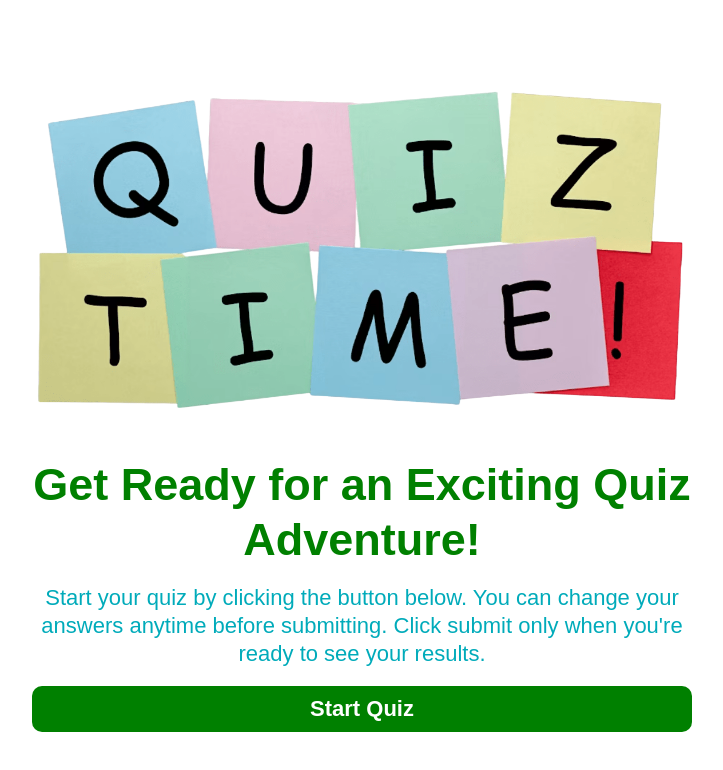
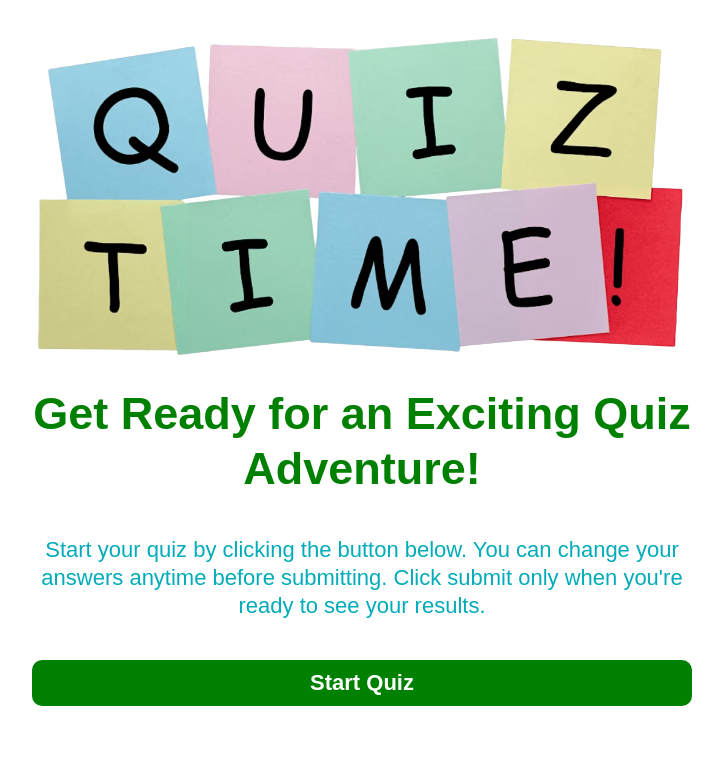
Before and after one commit to WaqasAfridi/interactive-quiz, a plain HTML site: page index.html in a window 1280 px wide. Shown: the whole page, without its empty margins (278-1001 px from the left). Drawn offline with nearby package versions, Linux system fonts and the light colour scheme; a web font is replaced by a local one.

Commit message:
fixed text spacing on landing page

```diff
--- a/styling/style.css
+++ b/styling/style.css
@@ -20,6 +20,9 @@ main {
   justify-content: center;
   align-items: center;
   flex-direction: column;
+  height: 90%;
+  position: absolute;
+  top: 0;
 }
 
 @media (max-width: 800px) {
@@ -34,7 +37,7 @@ main {
   display: flex;
   flex-direction: column;
   align-items: center;
-  justify-content: space-evenly;
+  justify-content: center;
   text-align: center;
 }
 
@@ -53,6 +56,7 @@ main {
   font-weight: 500;
   line-height: 28px;
   color: rgb(0, 171, 186);
+  padding: 40px 0;
 }
 
 button.start-quiz {
```
